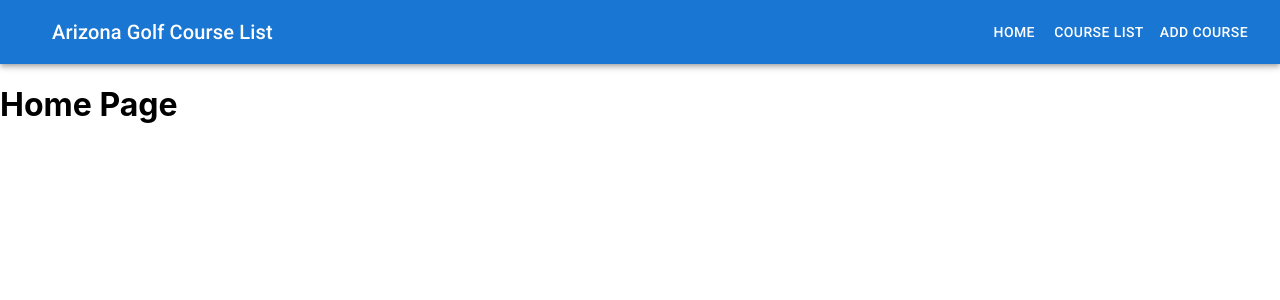
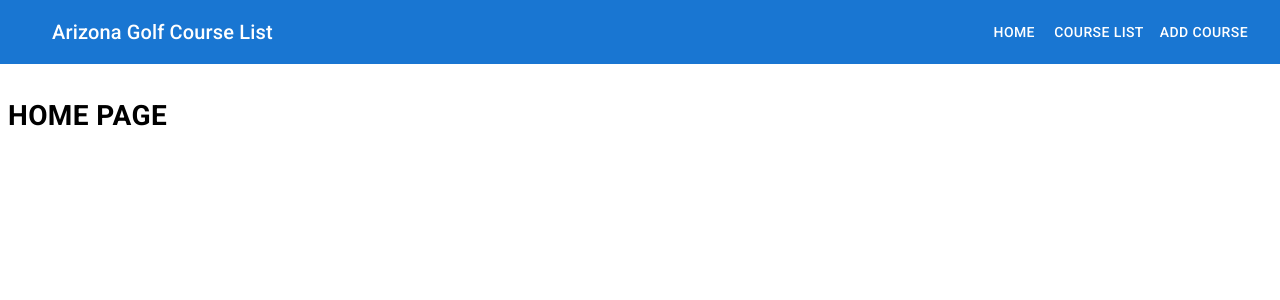
Before and after one commit to andrewzehnder/my-new-repo, a React (Create React App) app in the folder phase-2/phase-2-project-golf/: page / in a window 1280 px wide. Shown: the top 300 px of the page. Built offline with nearby package versions, Linux system fonts and the light colour scheme; data requests are answered from the project's data file.

Commit message:
Adding material UI to home page.

```diff
--- a/phase-2/phase-2-project-golf/src/components/Home.jsx
+++ b/phase-2/phase-2-project-golf/src/components/Home.jsx
@@ -1,13 +1,18 @@
 import React from 'react'
+import { styled } from '@mui/material/styles';
 
 const Home = () => {
 
-
+  const Div = styled('div')(({ theme }) => ({
+    ...theme.typography.button,
+    backgroundColor: theme.palette.background.paper,
+    padding: theme.spacing(1),
+  }));
 
   return (
-    <div>
+    <Div>
         <h1>Home Page</h1>
-    </div>
+    </Div>
   )
 }
 
```
